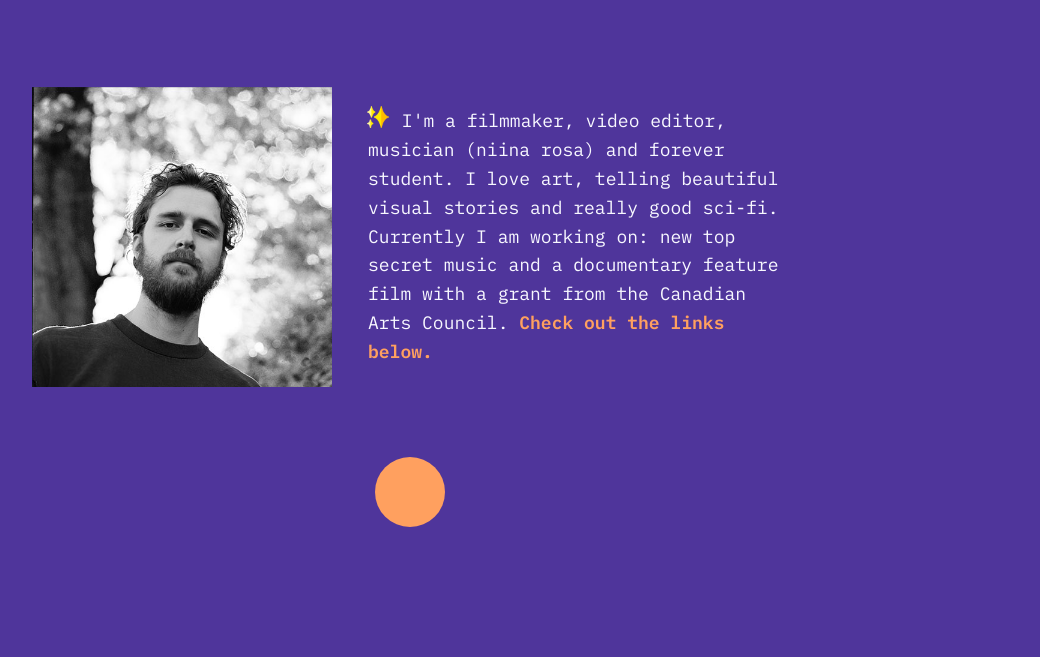
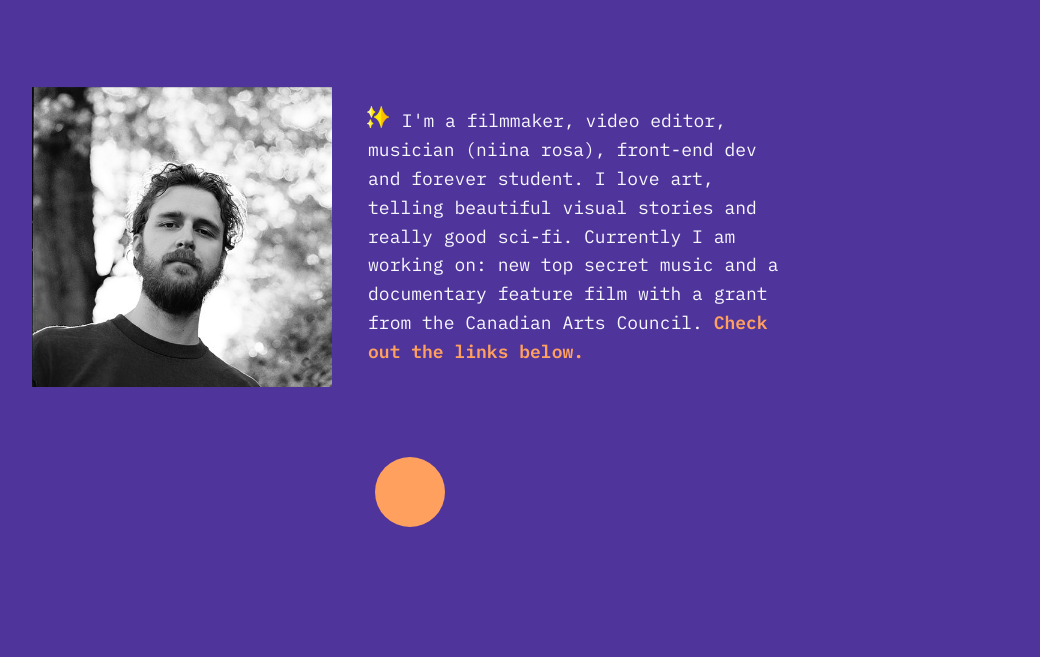
Before and after one commit to mitchelreed/madeByMitchPortfolio, a plain HTML site: page index.html in a window 1280 px wide. Shown: the part 143-800 px from the top of the page, without its empty margins (230-1270 px from the left). Drawn offline with nearby package versions, Linux system fonts and the light colour scheme.

Commit message:
added dev

```diff
--- a/index.html
+++ b/index.html
@@ -48,7 +48,7 @@
 				</div>
 
 				<p class="bio scroll"><span class="firstLetter"><img src="./assets/star.png" alt=""></span> I'm a filmmaker, video editor,
-					musician (niina rosa) and forever student. <span class="alterEgo">I've been known to have more than one alter-ego.</span> I love art, telling beautiful visual stories and really good sci-fi. Currently I am working on: new top secret music and a documentary feature film with a grant from the Canadian Arts Council. <span class="check">Check out the links below.</span>
+					musician (niina rosa), front-end dev and forever student. <span class="alterEgo">I've been known to have more than one alter-ego.</span> I love art, telling beautiful visual stories and really good sci-fi. Currently I am working on: new top secret music and a documentary feature film with a grant from the Canadian Arts Council. <span class="check">Check out the links below.</span>
 				</p>
 			</div>
 			<div class="circleContainer">
```
